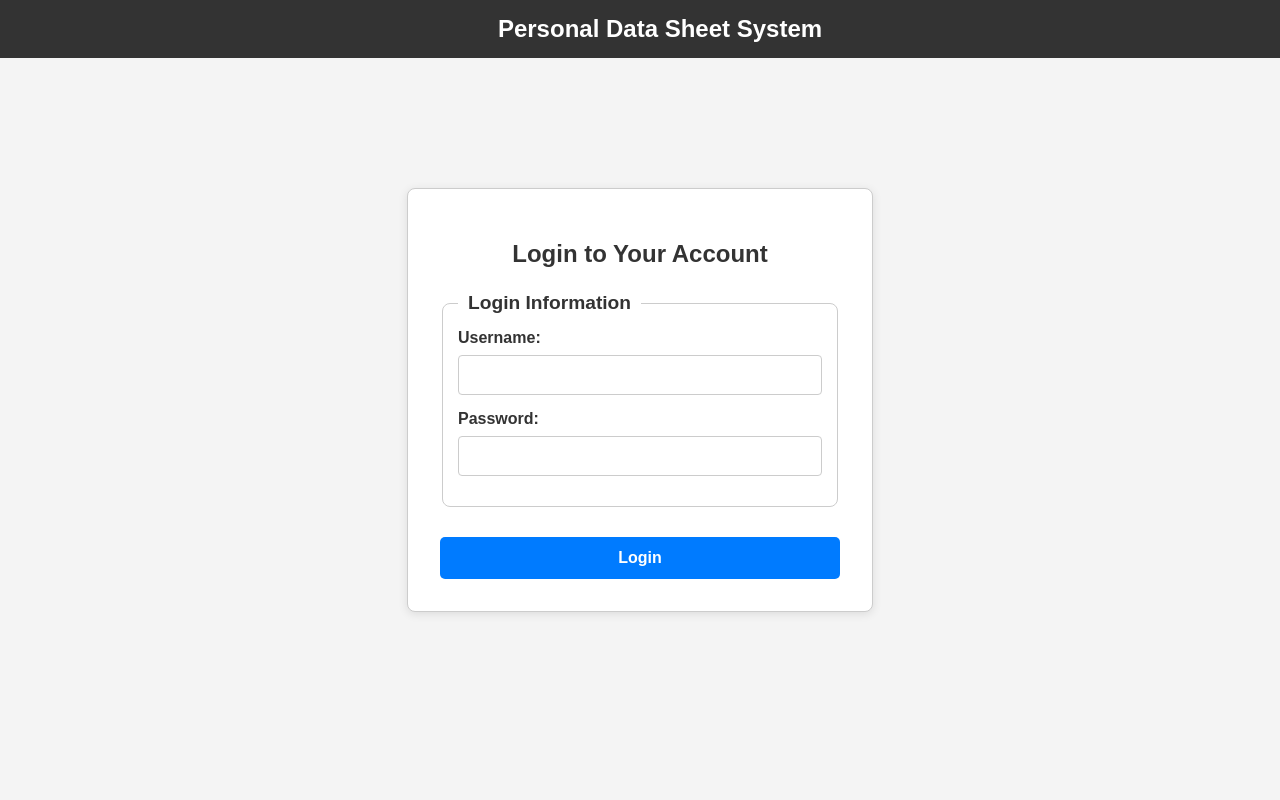
After one commit to Gabrielkaos/PDS_SYSTEM_DJANGO, a Django app: page /login/ in a window 1280 px wide. The commit adds this page. Run offline with Django 4.2, Linux system fonts and the light colour scheme.

Commit message:
added login and logout

```diff
--- a/pds/settings.py
+++ b/pds/settings.py
@@ -124,6 +124,11 @@ STATICFILES_DIRS = [
     os.path.join(BASE_DIR, 'pds_app/static'),
 ]
 
+LOGIN_REDIRECT_URL = '/'  # Where to redirect after login
+LOGOUT_REDIRECT_URL = '/login/'  # Where to redirect after logout
+LOGIN_URL = '/login/'  # Where to redirect if login is required
+
+
 # Default primary key field type
 # https://docs.djangoproject.com/en/4.2/ref/settings/#default-auto-field
 
--- /dev/null
+++ b/pds_app/static/pds_app/css/login.css
@@ -0,0 +1,198 @@
+/* Login Page Styles - Consistent with main site */
+body {
+    margin: 0;
+    font-family: Arial, sans-serif;
+    background-color: #f4f4f4;
+    display: flex;
+    justify-content: center;
+    align-items: center;
+    height: 100vh;
+}
+
+.login-container {
+    background: white;
+    padding: 2rem;
+    border-radius: 8px;
+    box-shadow: 0 2px 10px rgba(0,0,0,0.1);
+    width: 400px;
+    max-width: 90%;
+    border: 1px solid #ccc;
+}
+
+.login-container h2 {
+    text-align: center;
+    margin-bottom: 1.5rem;
+    color: #333;
+    font-size: 1.5em;
+    font-weight: bold;
+}
+
+.form-group {
+    display: flex;
+    flex-direction: column;
+    margin-bottom: 15px;
+}
+
+.form-group label {
+    margin-bottom: 8px;
+    font-weight: bold;
+    color: #333;
+}
+
+.form-group input {
+    padding: 10px;
+    border: 1px solid #ccc;
+    border-radius: 4px;
+    font-size: 1em;
+    margin-right: 0;
+}
+
+.form-group input:focus {
+    outline: none;
+    border-color: #007BFF;
+    box-shadow: 0 0 5px rgba(0, 123, 255, 0.3);
+}
+
+.btn-login {
+    display: inline-block;
+    padding: 12px 20px;
+    font-size: 1em;
+    color: #fff;
+    background-color: #007BFF;
+    border: none;
+    border-radius: 5px;
+    cursor: pointer;
+    width: 100%;
+    font-weight: bold;
+    margin-top: 10px;
+}
+
+.btn-login:hover {
+    background-color: #0056b3;
+}
+
+.messages {
+    margin-bottom: 1rem;
+}
+
+.alert {
+    padding: 12px 15px;
+    border-radius: 4px;
+    margin-bottom: 15px;
+    border: 1px solid transparent;
+}
+
+.alert-error {
+    background-color: #f8d7da;
+    color: #721c24;
+    border: 1px solid #f5c6cb;
+}
+
+.alert-success {
+    background-color: #d4edda;
+    color: #155724;
+    border: 1px solid #c3e6cb;
+}
+
+.alert-info {
+    background-color: #d1ecf1;
+    color: #0c5460;
+    border: 1px solid #bee5eb;
+}
+
+/* Header-like element for login page */
+.login-header {
+    background-color: #333;
+    color: white;
+    padding: 15px 20px;
+    text-align: center;
+    position: fixed;
+    top: 0;
+    left: 0;
+    width: 100%;
+    z-index: 1000;
+}
+
+.login-header h1 {
+    margin: 0;
+    font-size: 1.5em;
+}
+
+/* Fieldset style for login form */
+.login-fieldset {
+    margin-bottom: 20px;
+    padding: 15px;
+    border: 1px solid #ccc;
+    border-radius: 8px;
+}
+
+.login-legend {
+    font-size: 1.2em;
+    font-weight: bold;
+    padding: 0 10px;
+    color: #333;
+}
+
+/* Link styling */
+.login-link {
+    color: #00aaff;
+    text-decoration: none;
+    margin-top: 15px;
+    display: block;
+    text-align: center;
+}
+
+.login-link:hover {
+    color: #0088cc;
+    text-decoration: underline;
+}
+
+/* Responsive design */
+@media (max-width: 600px) {
+    .login-container {
+        width: 95%;
+        padding: 1.5rem;
+        margin: 20px;
+    }
+
+    .form-group {
+        flex-direction: column;
+    }
+
+    .login-header h1 {
+        font-size: 1.3em;
+    }
+}
+
+/* Additional styling to match your general form styles */
+.login-container fieldset {
+    margin-bottom: 20px;
+    padding: 15px;
+    border: 1px solid #ccc;
+    border-radius: 8px;
+}
+
+.login-container legend {
+    font-size: 1.2em;
+    font-weight: bold;
+    padding: 0 10px;
+}
+
+/* Ensure consistency with your modal styles */
+.login-container {
+    position: relative;
+}
+
+.login-container .close {
+    position: absolute;
+    top: 10px;
+    right: 15px;
+    font-size: 40px;
+    cursor: pointer;
+    transition: color 0.3s;
+    color: #333;
+}
+
+.login-container .close:hover {
+    color: red;
+}
--- /dev/null
+++ b/pds_app/templates/pds_app/login.html
@@ -0,0 +1,59 @@
+<!DOCTYPE html>
+<html lang="en">
+<head>
+    <meta charset="UTF-8">
+    <meta name="viewport" content="width=device-width, initial-scale=1.0">
+    <title>Login - Personal Data Sheet System</title>
+    {% load static %}
+    <link rel="stylesheet" href="{% static 'pds_app/css/login.css' %}">
+</head>
+<body>
+    <div class="login-header">
+        <h1>Personal Data Sheet System</h1>
+    </div>
+
+    <div class="login-container">
+        <h2>Login to Your Account</h2>
+
+        {% if messages %}
+        <div class="messages">
+            {% for message in messages %}
+            <div class="alert alert-{{ message.tags }}">
+                {{ message }}
+            </div>
+            {% endfor %}
+        </div>
+        {% endif %}
+
+        {% if form.errors %}
+        <div class="alert alert-error">
+            Your username and password didn't match. Please try again.
+        </div>
+        {% endif %}
+
+        <form method="post">
+            {% csrf_token %}
+            <fieldset class="login-fieldset">
+                <legend class="login-legend">Login Information</legend>
+
+                <div class="form-group">
+                    <label for="username">Username:</label>
+                    <input type="text" id="username" name="username" required>
+                </div>
+
+                <div class="form-group">
+                    <label for="password">Password:</label>
+                    <input type="password" id="password" name="password" required>
+                </div>
+            </fieldset>
+
+            <button type="submit" class="btn-login">Login</button>
+        </form>
+
+        {% comment %}
+        <!-- Uncomment if you want to add additional links -->
+        <a href="#" class="login-link">Forgot Password?</a>
+        {% endcomment %}
+    </div>
+</body>
+</html>
--- a/pds_app/urls.py
+++ b/pds_app/urls.py
@@ -1,9 +1,12 @@
 
 from django.urls import path
 from . import views
+from django.contrib.auth import views as auth_views
 
 
 urlpatterns = [
+    path('logout/', views.logout_view, name='logout'),
+    path('login/', auth_views.LoginView.as_view(template_name='pds_app/login.html'), name='login'),
     path('form/<str:section>/', views.section_view, name='section_view'),
     path('', views.home, name='home'),
     path('create_form/', views.create_form, name='create_form'),
```
Also changed, not shown: pds_app/static/pds_app/css/logout.css (added, +23 -0 lines), pds_app/static/pds_app/css/style.css (+16 -0 lines), pds_app/templates/pds_app/home.html (+9 -1 lines), pds_app/views.py (+17 -7 lines).
